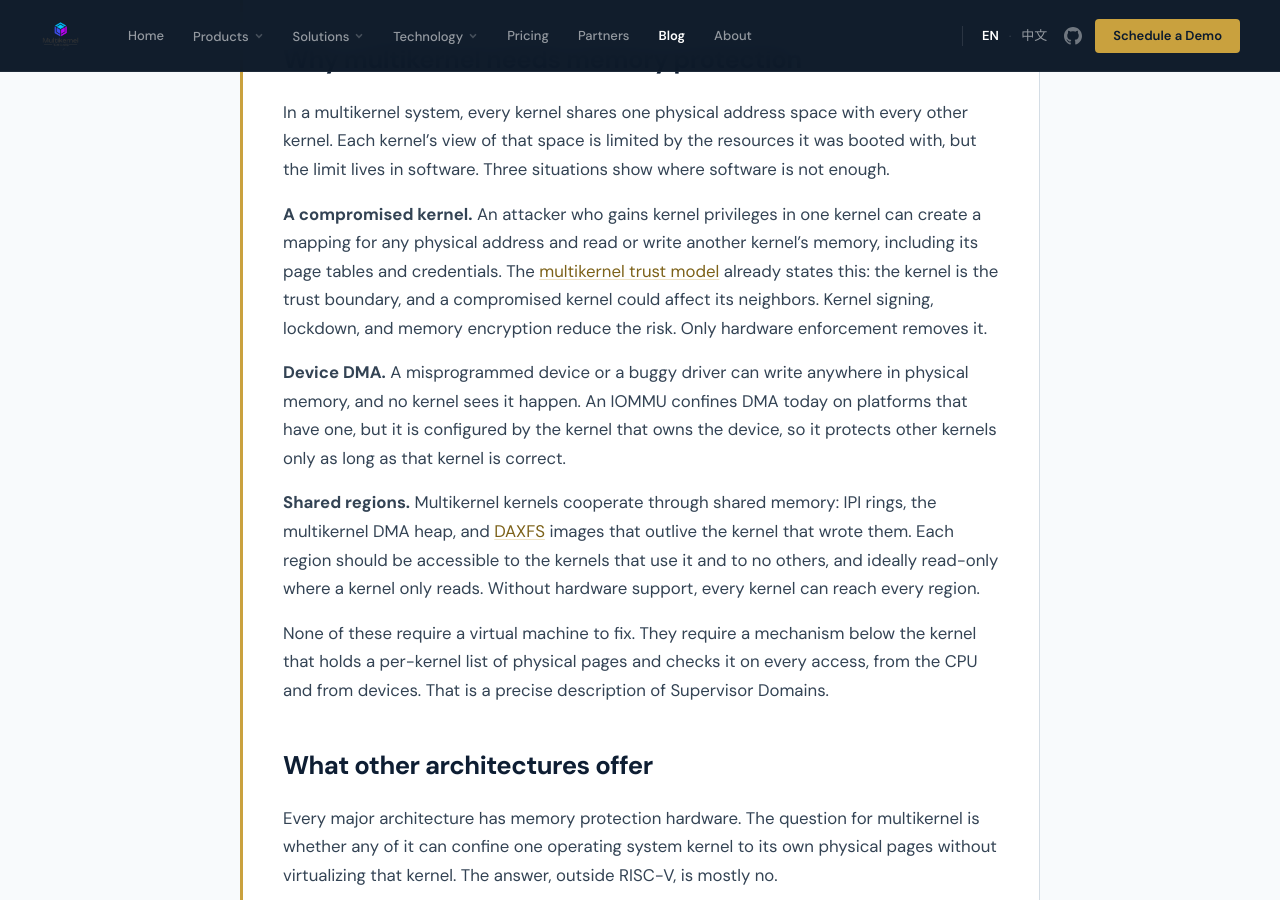
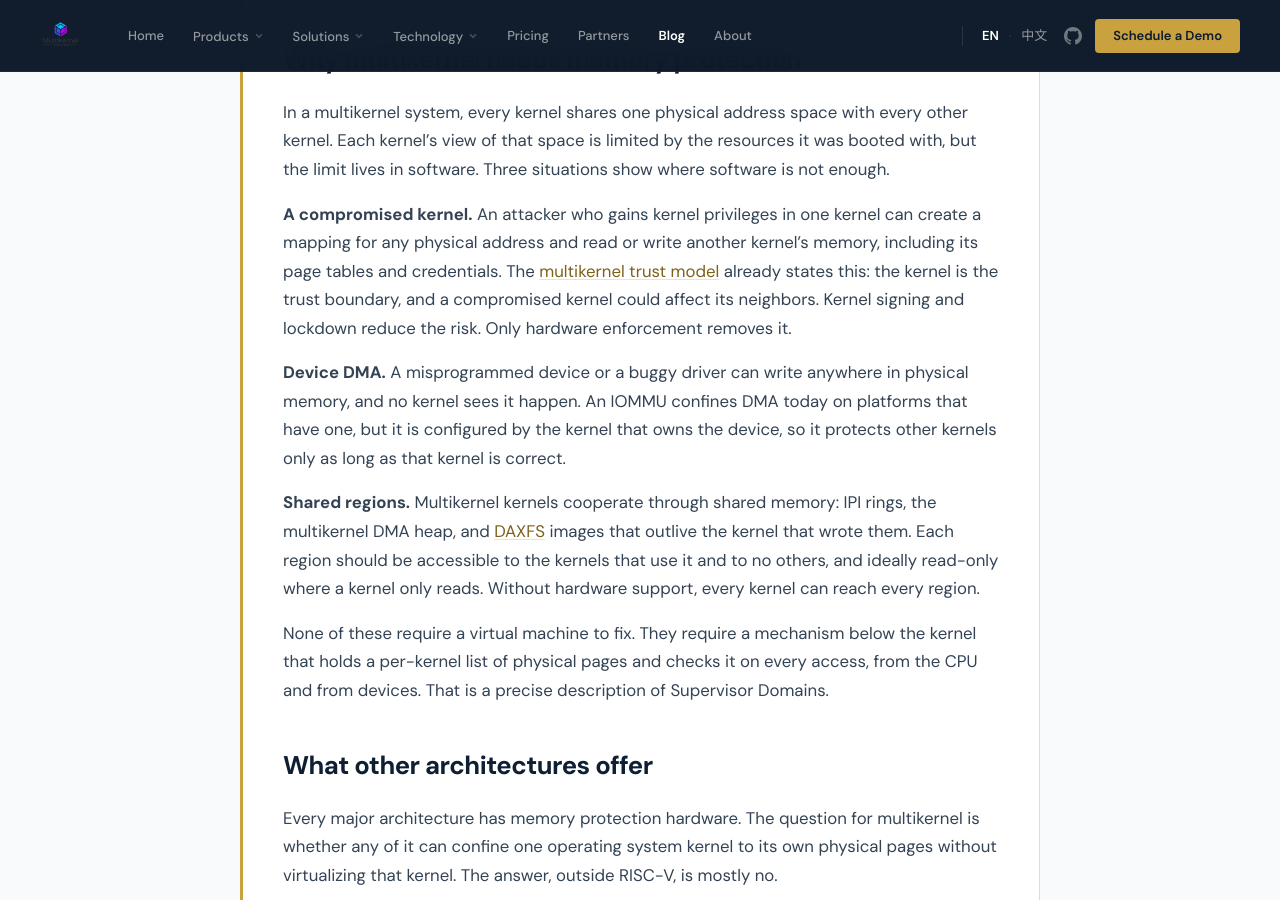
Before and after one commit to multikernel/multikernel.io, a Jekyll site: the page built from _posts/2026-10-06-multikernel-loves-supervisor-domains.md, in a window 1280 px wide and 900 px high, scrolled down 3186 px. Built offline with Jekyll 4.4.1, drawn with Linux system fonts in a browser that asks for light colours.

Commit message:
Remove confidential computing claims from the FAQ
Multikernel does not ship confidential computing or memory encryption
support, so the security answers now cite only kernel signing and
lockdown. The Supervisor Domains post paraphrased the same trust model
and is updated to match.

```diff
--- a/_posts/2026-10-06-multikernel-loves-supervisor-domains.md
+++ b/_posts/2026-10-06-multikernel-loves-supervisor-domains.md
@@ -55,7 +55,7 @@ Supervisor Domains and virtualization are independent, and they compose. The spe
 
 In a multikernel system, every kernel shares one physical address space with every other kernel. Each kernel's view of that space is limited by the resources it was booted with, but the limit lives in software. Three situations show where software is not enough.
 
-**A compromised kernel.** An attacker who gains kernel privileges in one kernel can create a mapping for any physical address and read or write another kernel's memory, including its page tables and credentials. The [multikernel trust model](/faq.html) already states this: the kernel is the trust boundary, and a compromised kernel could affect its neighbors. Kernel signing, lockdown, and memory encryption reduce the risk. Only hardware enforcement removes it.
+**A compromised kernel.** An attacker who gains kernel privileges in one kernel can create a mapping for any physical address and read or write another kernel's memory, including its page tables and credentials. The [multikernel trust model](/faq.html) already states this: the kernel is the trust boundary, and a compromised kernel could affect its neighbors. Kernel signing and lockdown reduce the risk. Only hardware enforcement removes it.
 
 **Device DMA.** A misprogrammed device or a buggy driver can write anywhere in physical memory, and no kernel sees it happen. An IOMMU confines DMA today on platforms that have one, but it is configured by the kernel that owns the device, so it protects other kernels only as long as that kernel is correct.
 
--- a/faq.html
+++ b/faq.html
@@ -130,14 +130,14 @@ i18n: true
                 <div class="faq-question">
                     <i data-lucide="shield"></i> How does multikernel enhance security?
                 </div>
-                <p class="faq-answer">Our architecture provides kernel-level isolation between workloads by giving each one its own kernel, minimizes attack surfaces through tailored kernels, and supports confidential computing for sensitive data processing. By running applications directly in initramfs without a full OS, we further reduce the attack surface compared to traditional environments.</p>
+                <p class="faq-answer">Our architecture provides kernel-level isolation between workloads by giving each one its own kernel, and minimizes attack surfaces through tailored kernels. By running applications directly in initramfs without a full OS, we further reduce the attack surface compared to traditional environments.</p>
             </div>
 
             <div class="faq-item">
                 <div class="faq-question">
                     <i data-lucide="lock"></i> What is the trust model?
                 </div>
-                <p class="faq-answer">The kernel itself is the trust boundary. While a compromised kernel could potentially affect other kernels on the same node, this risk is mitigated through kernel signing via kexec, kernel lockdown, and memory encryption using confidential computing technologies.</p>
+                <p class="faq-answer">The kernel itself is the trust boundary. While a compromised kernel could potentially affect other kernels on the same node, this risk is mitigated through kernel signing via kexec and kernel lockdown.</p>
             </div>
 
             <!-- RISC-V -->
--- a/zh/faq.html
+++ b/zh/faq.html
@@ -131,14 +131,14 @@ description: "关于多内核架构、产品与部署的常见问题解答。"
                 <div class="faq-question">
                     <i data-lucide="shield"></i> multikernel 如何增强安全性？
                 </div>
-                <p class="faq-answer">我们的架构让每个工作负载运行在独立的内核上，在工作负载之间提供内核级隔离，通过定制化内核最小化攻击面，并支持机密计算以处理敏感数据。通过让应用程序直接运行在 initramfs 中而无需完整操作系统，我们相较传统环境进一步缩小了攻击面。</p>
+                <p class="faq-answer">我们的架构让每个工作负载运行在独立的内核上，在工作负载之间提供内核级隔离，并通过定制化内核最小化攻击面。通过让应用程序直接运行在 initramfs 中而无需完整操作系统，我们相较传统环境进一步缩小了攻击面。</p>
             </div>
 
             <div class="faq-item">
                 <div class="faq-question">
                     <i data-lucide="lock"></i> 信任模型是怎样的？
                 </div>
-                <p class="faq-answer">内核本身即是信任边界。虽然被攻破的内核有可能影响同一节点上的其他内核，但通过基于 kexec 的内核签名、内核锁定，以及利用机密计算技术进行内存加密，这一风险得到了缓解。</p>
+                <p class="faq-answer">内核本身即是信任边界。虽然被攻破的内核有可能影响同一节点上的其他内核，但通过基于 kexec 的内核签名和内核锁定，这一风险得到了缓解。</p>
             </div>
 
             <!-- RISC-V -->
```
